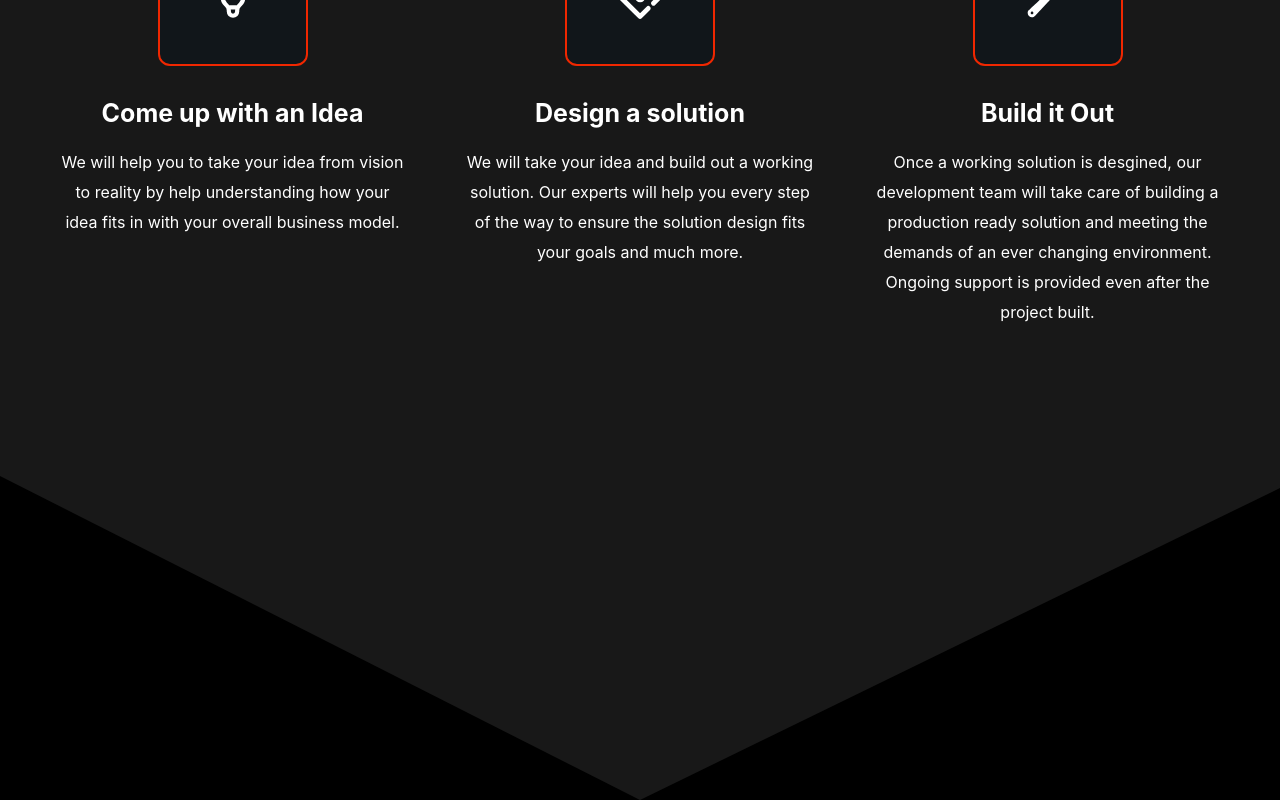
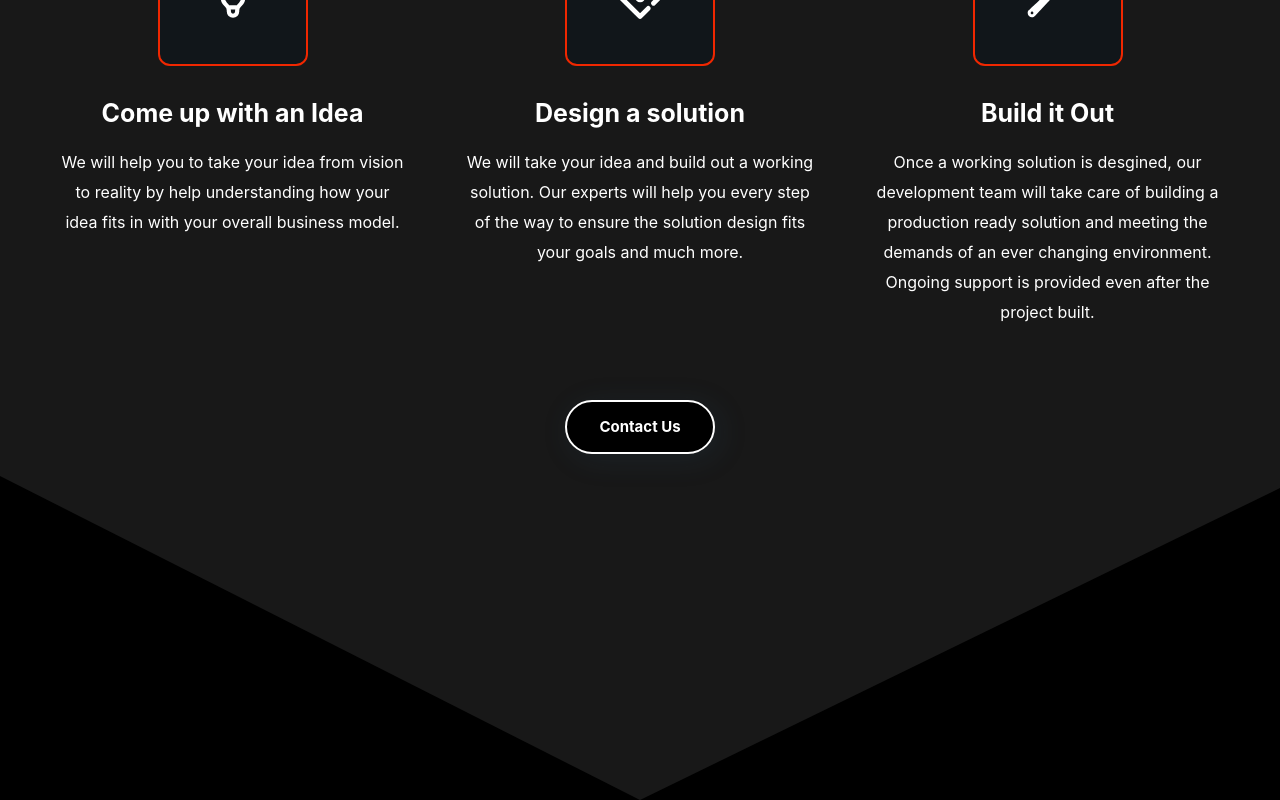
Before and after one commit to rajis31/revtech, a React app: page / in a window 1280 px wide. Shown: the part 1256-2056 px from the top of the page. Built offline with nearby package versions, Linux system fonts and the light colour scheme; the HTML template or start-up script is replaced by a standard one.

Commit message:
added in custom button

```diff
--- a/src/components/Button.js
+++ /dev/null
@@ -1 +0,0 @@
-import React from 'react';
--- /dev/null
+++ b/src/components/Custombutton.js
@@ -0,0 +1,12 @@
+import React from 'react';
+import '../css/CustomButton.css';
+
+const Custombutton = function({link,text}){
+    return (
+        <div className="custom-button">
+            <a href={link}>{text}</a>
+        </div>
+    );
+}
+
+export default Custombutton;
--- a/src/components/Steps.js
+++ b/src/components/Steps.js
@@ -1,6 +1,7 @@
 import React from 'react';
 import Stepitem from './Stepitem';
 import Stepdescription from './Stepdescription';
+import Custombutton from './Custombutton';
 import '../css/Steps.css';
 import {HiOutlineLightBulb} from 'react-icons/hi';
 import {AiOutlineAntDesign} from 'react-icons/ai';
@@ -9,7 +10,7 @@ import {IoIosBuild} from 'react-icons/io';
 const Steps = function(props){
         return (
         <div className="process">
-                <div className="undershade">
+            <div className="undershade">
                 <div className="process-title">
                     <p>Three easy steps to your success</p>
                 </div>
@@ -46,6 +47,9 @@ const Steps = function(props){
                     />
                     </div>
                 </div>
+                <div className="btn">
+                     <Custombutton link="#" text="Contact Us"></Custombutton>
+                </div>
             </div>
 
 
--- /dev/null
+++ b/src/css/CustomButton.css
@@ -0,0 +1,34 @@
+.custom-button{
+    color: #fff;
+    font-weight: 700;
+    width:  150px;
+    border: 2px solid #fff;
+    font-size: 15px;
+    line-height: 20px;
+    padding: 15px 30px;
+    box-shadow: 5px 5px 30px rgba(48,95,129,0.15) !important;
+    cursor: pointer;
+    text-align: center;
+    transition: all 2s ease;
+    border-top-left-radius: 30px;
+    border-bottom-left-radius: 30px;
+    border-bottom-right-radius: 30px;
+    border-top-right-radius: 30px;
+    background: linear-gradient(to left, #000 50%, #fff 50%) right;
+    background-size: 200%;
+    transition:  all 1s ease;
+}
+
+.custom-button a{
+    text-decoration: none !important;
+    color: #fff !important;
+    transition: color 0.7s ease;
+}
+
+.custom-button:hover{
+    background-position: left;
+}
+
+.custom-button:hover a{
+    color: #000 !important;
+}
--- a/src/css/Steps.css
+++ b/src/css/Steps.css
@@ -56,3 +56,10 @@
     align-items: center;
     min-width: 350px;
 }
+
+.process .btn{
+    width: 100%;
+    margin-top: 50px;
+    display: flex;
+    justify-content: center;
+}
```
